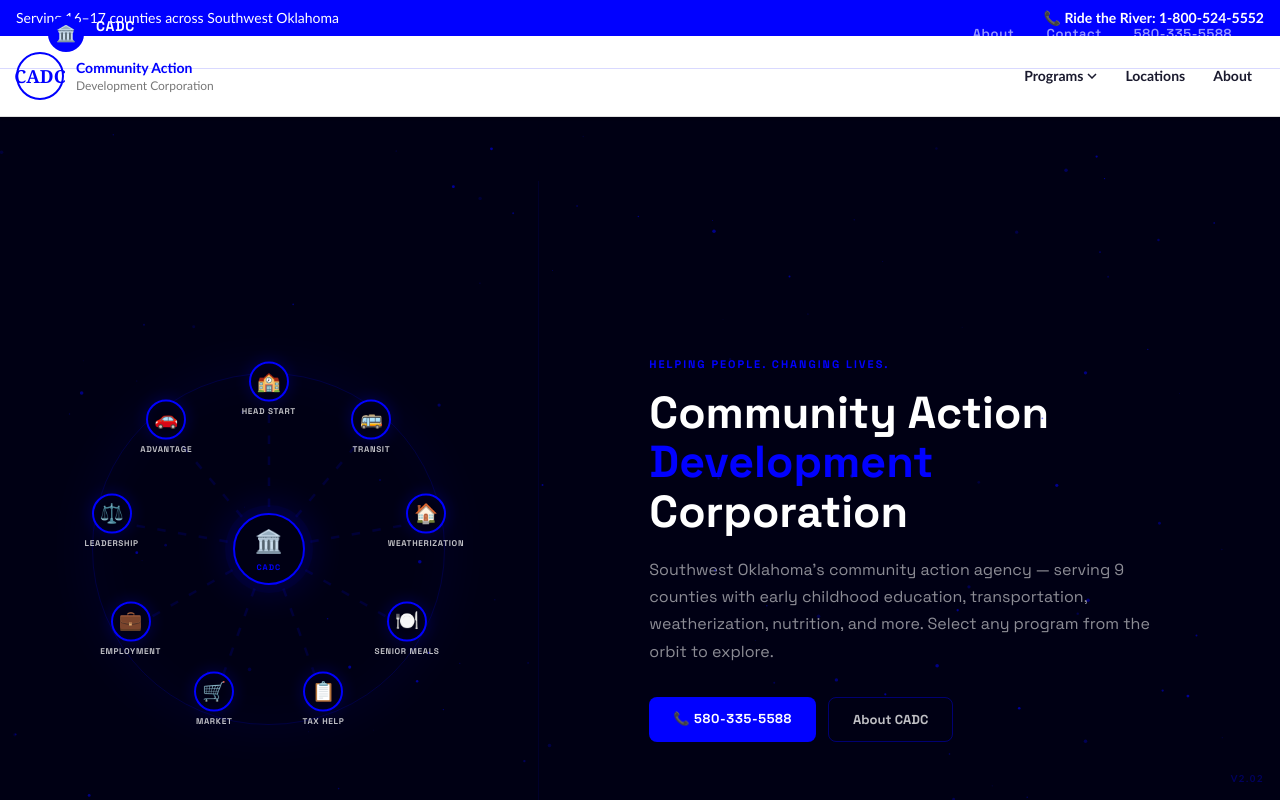
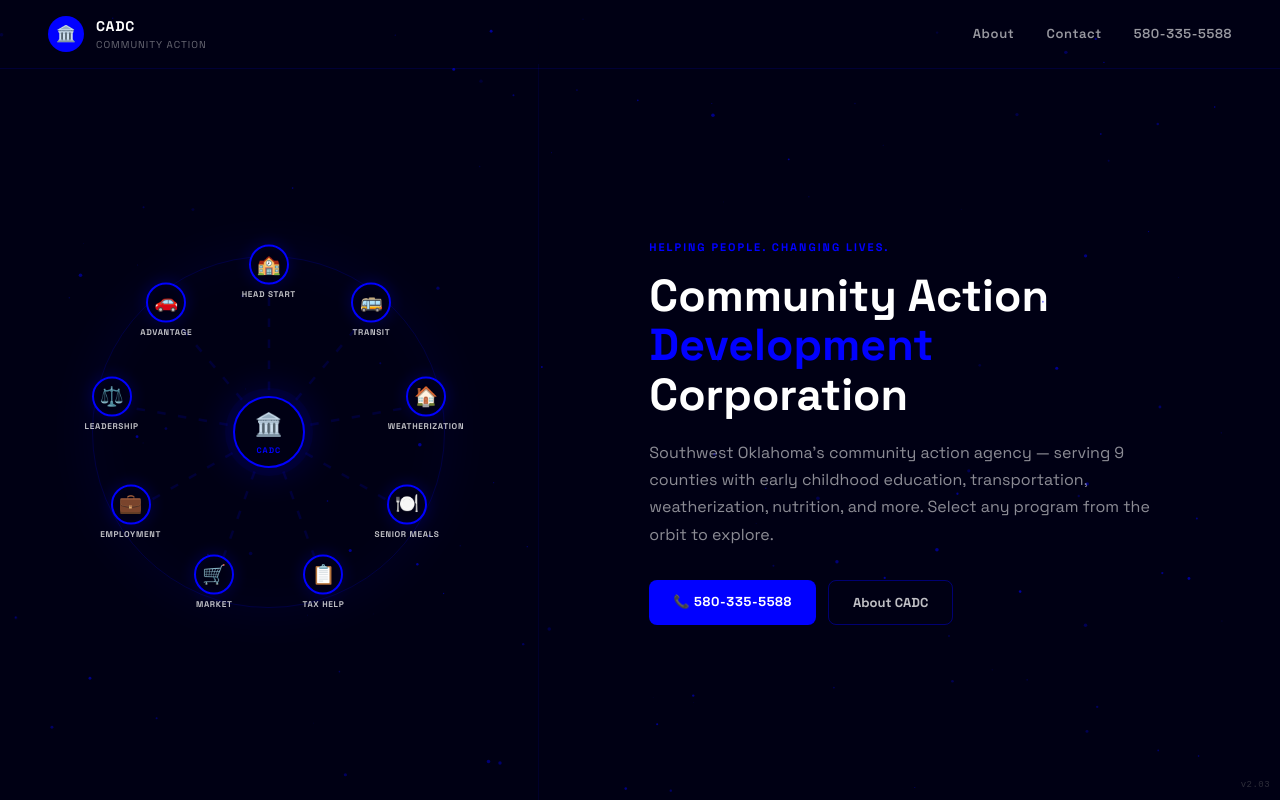
Before and after one commit to ironsilkstrategies/CADC, a Next.js app: page / in a window 1280 px wide. Shown: the top 800 px of the page. Built offline with nearby package versions, Linux system fonts and the light colour scheme.

Commit message:
Add files via upload

```diff
--- a/app/layout.tsx
+++ b/app/layout.tsx
@@ -1,43 +1,51 @@
 import type { Metadata } from "next";
+import { Space_Grotesk, Inter } from "next/font/google";
 import "./globals.css";
-import SiteHeader from "@/components/SiteHeader";
-import SiteFooter from "@/components/SiteFooter";
+
+const spaceGrotesk = Space_Grotesk({
+  subsets: ["latin"],
+  weight: ["400", "600", "700", "800"],
+  variable: "--font-space-grotesk",
+  display: "swap",
+});
+
+const inter = Inter({
+  subsets: ["latin"],
+  weight: ["400", "500", "600"],
+  variable: "--font-inter",
+  display: "swap",
+});
 
 export const metadata: Metadata = {
-  title: "Community Action Development Corporation | Southwest Oklahoma",
+  title: "CADC — Community Action Development Corporation",
   description:
-    "CADC serves 16-17 counties across Southwest Oklahoma with Head Start, transit, weatherization, senior meals, and more. Find your program and get help today.",
+    "Southwest Oklahoma's community action agency. Serving 9 counties with Head Start, Red River Transportation, Weatherization, Senior Nutrition, Tax Help, and more. Helping People. Changing Lives.",
+  metadataBase: new URL("https://cadcok.org"),
+  openGraph: {
+    title: "CADC — Community Action Development Corporation",
+    description: "Helping People. Changing Lives. Southwest Oklahoma's community action agency.",
+    url: "https://cadcok.org",
+    siteName: "CADC",
+    locale: "en_US",
+    type: "website",
+  },
 };
 
-const VERSION = "v2.02";
+const VERSION = "v2.03";
 
-export default function RootLayout({
-  children,
-}: {
-  children: React.ReactNode;
-}) {
+export default function RootLayout({ children }: { children: React.ReactNode }) {
   return (
-    <html lang="en" className="h-full antialiased">
-      <body className="min-h-full flex flex-col font-sans">
-        <SiteHeader />
-        <main className="flex-1">{children}</main>
-        <SiteFooter />
+    <html lang="en" className={`${spaceGrotesk.variable} ${inter.variable}`}>
+      <body style={{ margin: 0, padding: 0 }}>
+        {children}
+        {/* Build watermark — hidden from users */}
         <div
           aria-hidden="true"
           style={{
-            position: "fixed",
-            bottom: "14px",
-            right: "16px",
-            zIndex: 9999,
-            fontSize: "0.6rem",
-            fontWeight: 600,
-            letterSpacing: "0.16em",
-            textTransform: "uppercase",
-            color: "var(--cadc-blue)",
-            opacity: 0.32,
-            userSelect: "none",
-            pointerEvents: "none",
-            fontVariantNumeric: "tabular-nums",
+            position: "fixed", bottom: 8, right: 10, zIndex: 9999,
+            fontSize: "9px", fontFamily: "monospace", fontVariantNumeric: "tabular-nums",
+            color: "rgba(128,128,128,0.35)", pointerEvents: "none", userSelect: "none",
+            letterSpacing: "0.05em",
           }}
         >
           {VERSION}
```
